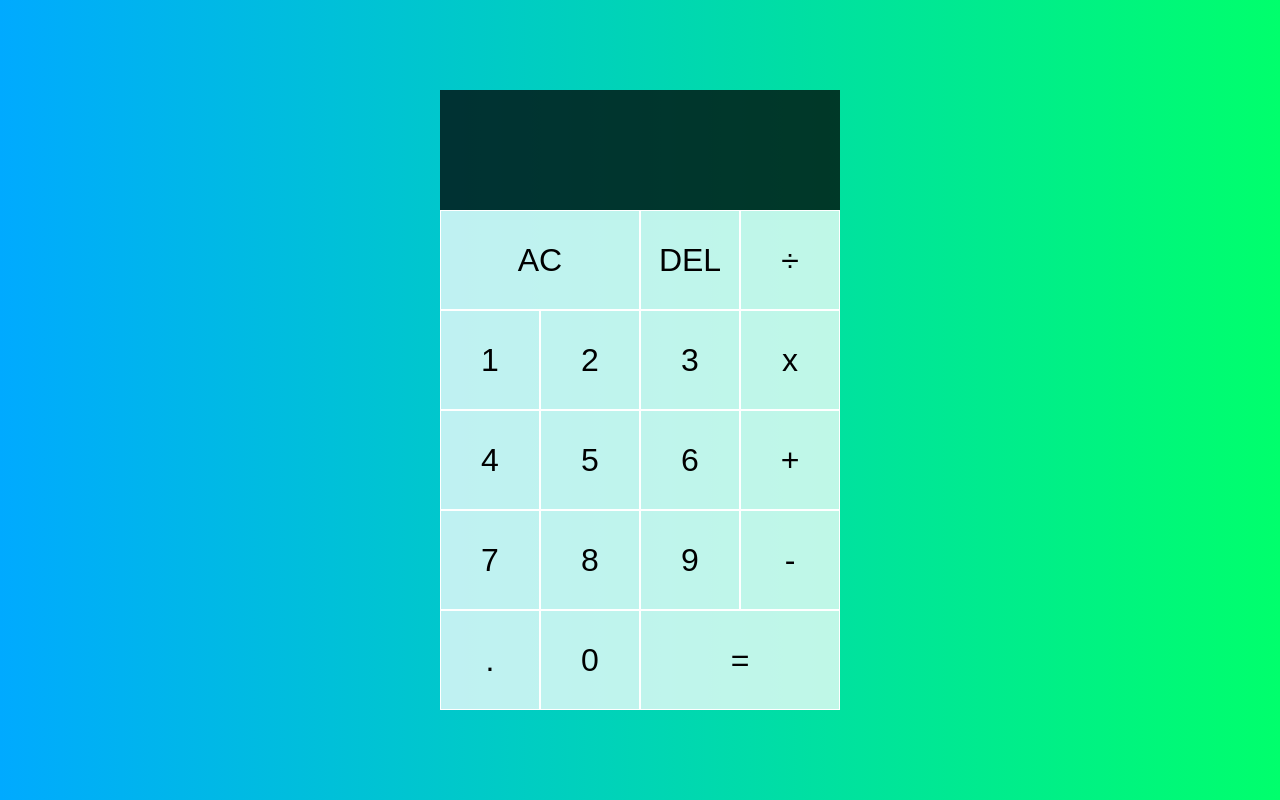
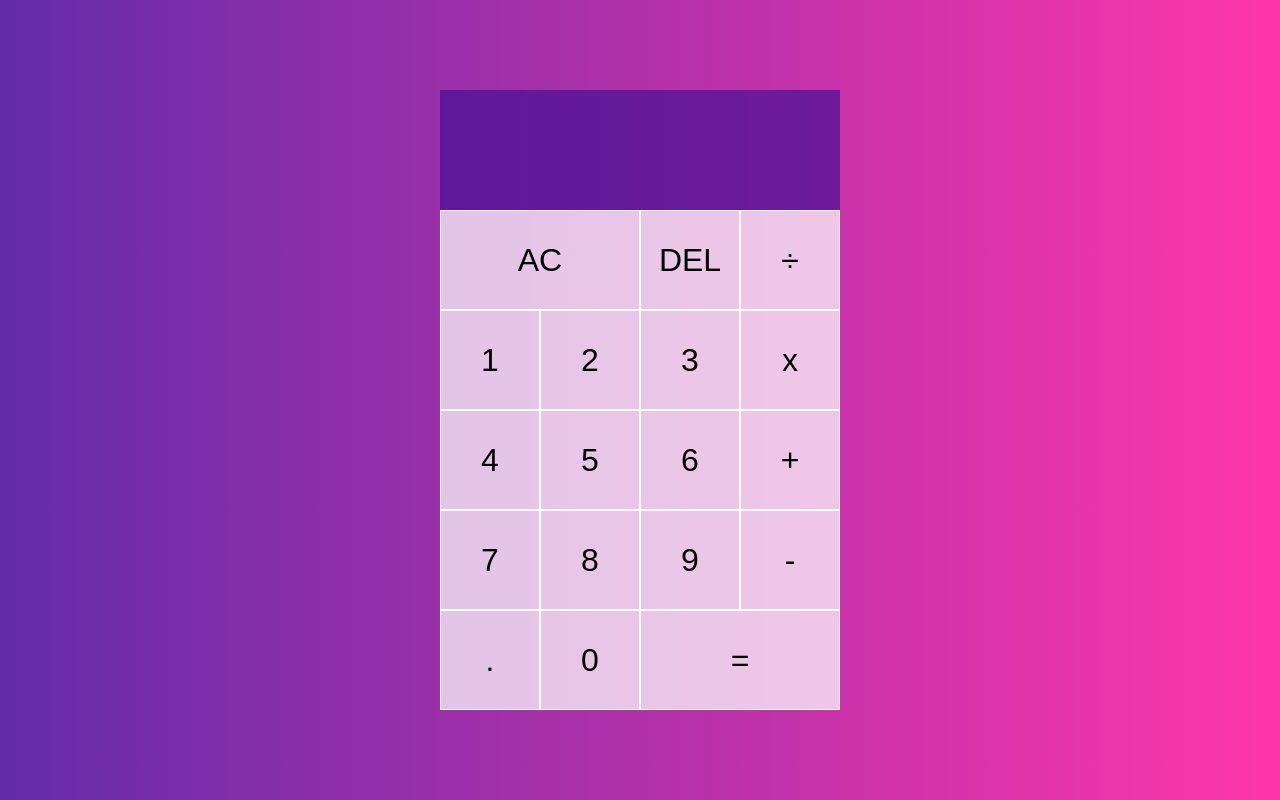
Before and after one commit to Pauline122112/Basic_Calculator, a plain HTML site: page index.html in a window 1280 px wide. Drawn offline with Linux system fonts and the light colour scheme.

Commit message:
made changes to css

```diff
--- a/styles.css
+++ b/styles.css
@@ -7,7 +7,7 @@
 body {
     padding: 0;
     margin: 0;
-    background: linear-gradient(to right, #00AAFF, #00FF6C);
+    background: linear-gradient(to right, #642CA9, #FF36AB);
 }
 
 .calculator-grid {
@@ -25,7 +25,7 @@ body {
     font-size: 2rem;
     border: 1px solid white;
     outline: none;
-    background-color: rgba(255, 255, 255, .75);
+    background-color: rgba(255, 255, 255, .72);
 }
 
 .calculator-grid > button:hover {
@@ -39,7 +39,8 @@ body {
 /*black background*/
 .output {
     grid-column: 1 / -1;
-    background-color: rgba(0, 0, 0, .75);
+    background-color: rgba(71, 16, 148, 1);
+    opacity: 0.7;
     display: flex;
     align-items: flex-end;
     justify-content: space-around;
```
